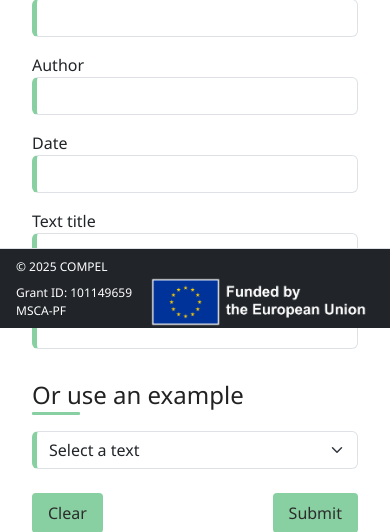
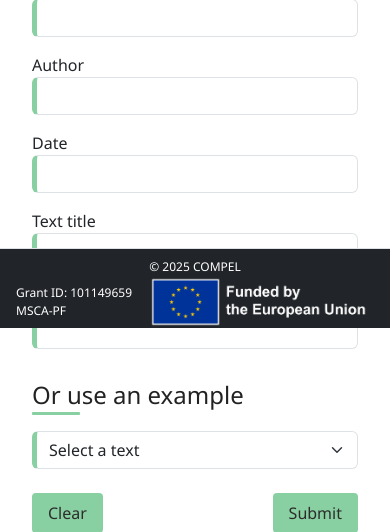
Before and after one commit to compellit/gamaweb, a Django app: page /en/gama/ in a window 390 px wide. Shown: the part 516-1048 px from the top of the page. Run offline with Django 5.2, Linux system fonts and the light colour scheme; some libraries are stand-ins or nearby versions.

Commit message:
back to centered text in footer

```diff
--- a/gama/static/css/style.css
+++ b/gama/static/css/style.css
@@ -276,7 +276,7 @@ a {
 @media (max-width: 650px) {
   .small-text-mobile {
     flex-direction: column !important;
-    align-items: flex-start !important;
+    //align-items: flex-start !important;
     gap: 0.05rem !important;
     padding-top: 0.05rem !important;
     padding-bottom: 0.05rem !important;
```
